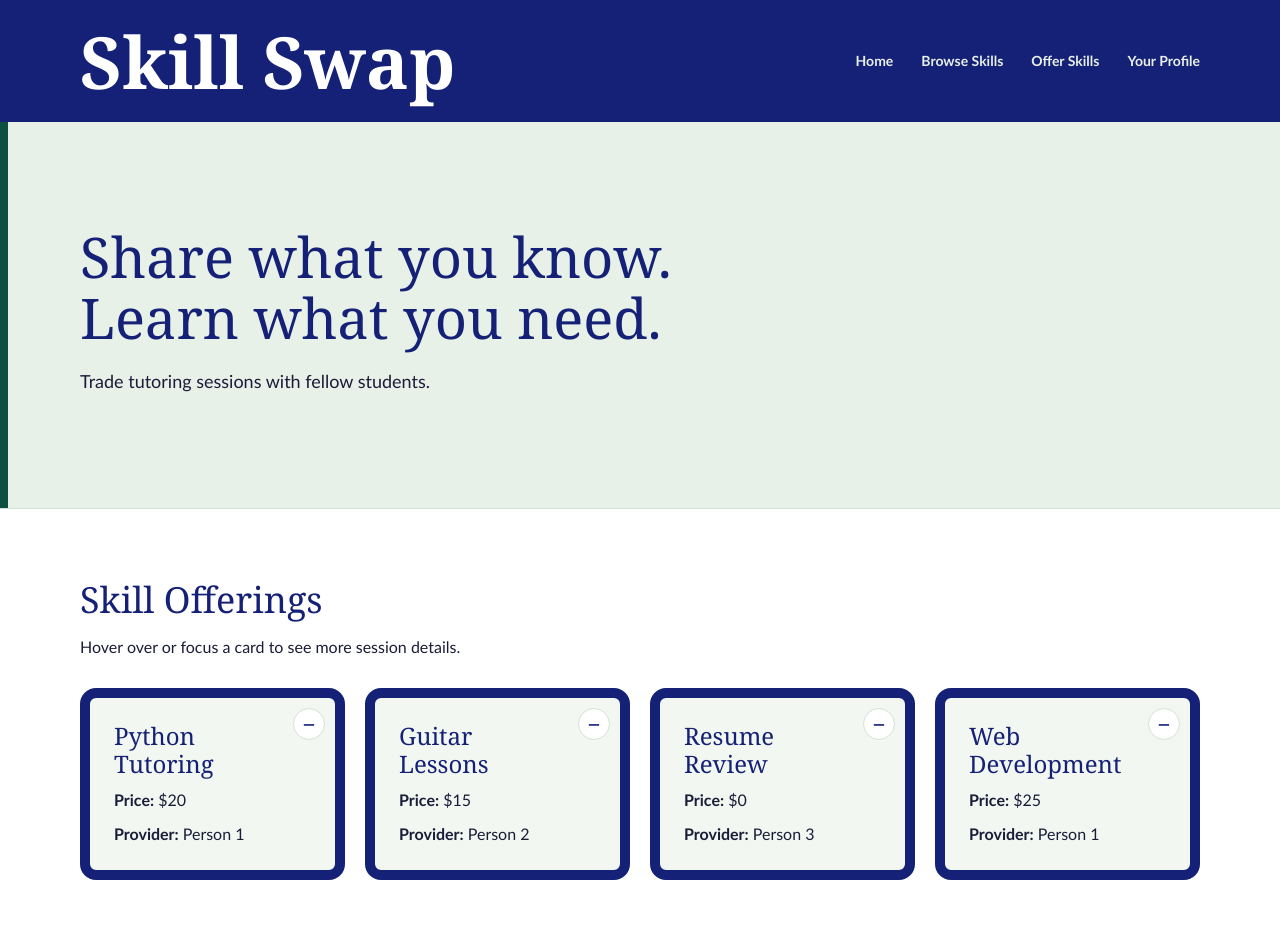
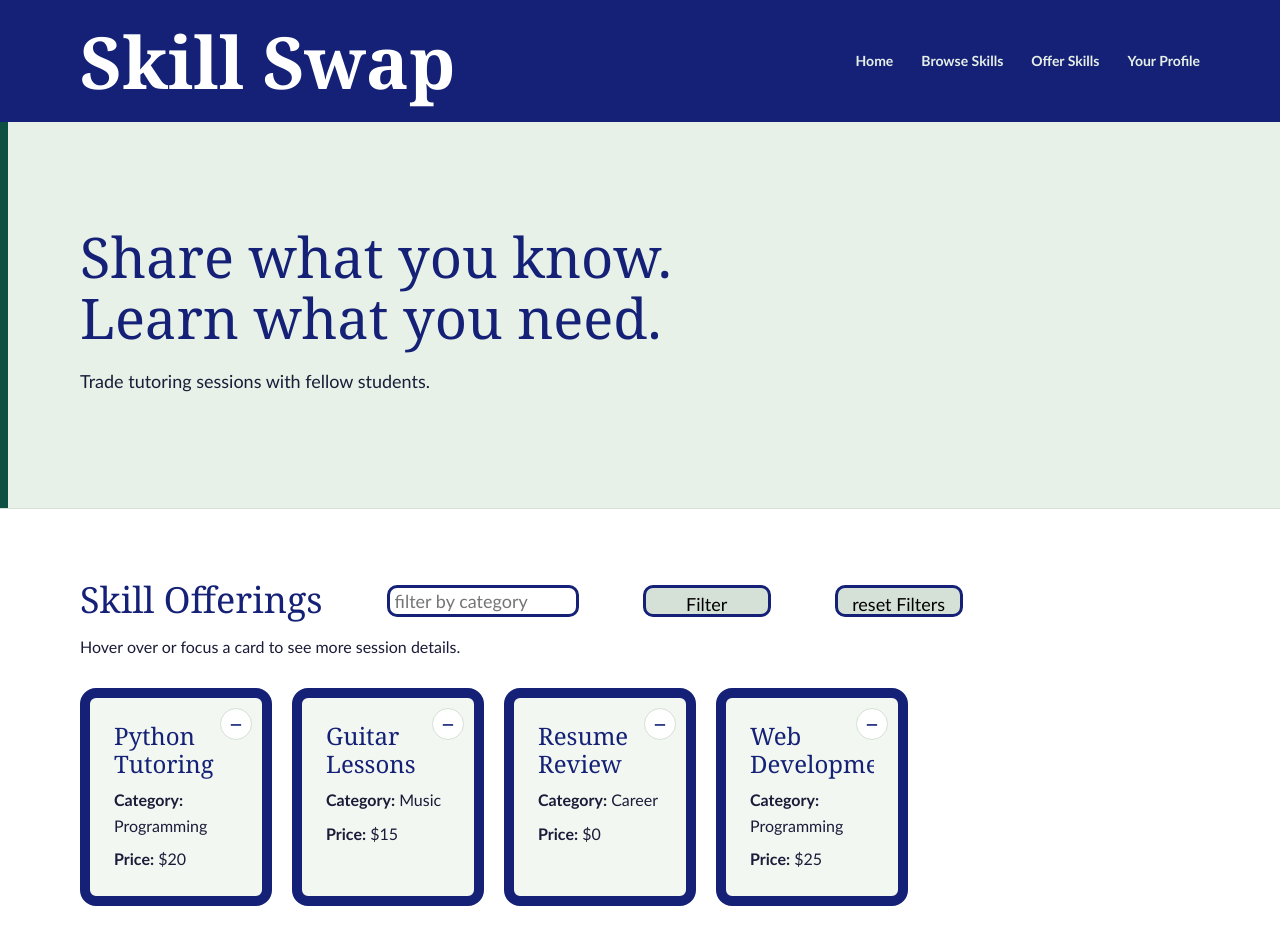
Before and after one commit to CJShannon0/skillswap-shannon-unit8, a website with bundled scripts: page index.html in a window 1280 px wide. Shown: the top 952 px of the page. Built offline with nearby package versions, Linux system fonts and the light colour scheme.

Commit message:
implemented filter functionality to website

```diff
--- a/css/style.css
+++ b/css/style.css
@@ -141,7 +141,7 @@ main {
 
 .offerings-grid {
 	display: grid;
-	grid-template-columns: repeat(auto-fit, minmax(min(100%, 240px), 1fr));
+	grid-template-columns: 15vw 15vw 15vw 15vw;
 	gap: 20px;
 	margin-top: 28px;
 }
@@ -280,6 +280,39 @@ a:focus-visible {
 	outline-offset: 4px;
 }
 
+.flex-box {
+	display:flex;
+	align-items: center;
+	gap: 5vw;
+}
+
+input[type="button"] {
+	height: 2rem;
+	width: 10vw;
+	border: solid 3px var(--ink);
+	border-radius: 10px;
+	padding: 5px;
+	background-color: var(--line);
+	font-size: 18px;
+	font-family: "Trebuchet MS", "Segoe UI", sans-serif;
+	transition: transform linear 0.01s;
+
+	&:hover {
+		background-color: lightskyblue;
+		transform: scale(1.2);
+	}
+}
+
+input[type="search"] {
+	height: 2rem;
+	width: 15vw;
+	border: solid 3px var(--ink);
+	border-radius: 10px;
+	padding: 5px;
+	font-size: 18px;
+	font-family: "Trebuchet MS", "Segoe UI", sans-serif;
+}
+
 @media (max-width: 680px) {
 	header {
 		align-items: flex-start;
--- a/index.html
+++ b/index.html
@@ -5,7 +5,7 @@
     <meta name="viewport" content="width=device-width, initial-scale=1.0">
     <title>Skill Swap</title>
     <link rel="stylesheet" href="./css/style.css">
-    <script src="script.js" defer></script>
+    <script type="module" src="script.js" defer></script>
 </head>
 <body>
     <header id="top-of-page">
@@ -28,7 +28,12 @@
         </section>
 
         <section class="content-section offerings" aria-labelledby="offerings-heading" id="browse-skills">
-            <h2 id="offerings-heading">Skill Offerings</h2>
+            <div class="flex-box">
+                <h2 id="offerings-heading">Skill Offerings</h2>
+                <input type="search" id="filter-search" placeholder="filter by category">
+                <input type="button" id="filter-button" value="Filter">
+                <input type="button" id="reset-filter-button" value="reset Filters">
+            </div>
             <p>Hover over or focus a card to see more session details.</p>
             <div class="offerings-grid" id="offerings-grid">
                 <!-- Skill Cards Go Here -->
--- a/script.js
+++ b/script.js
@@ -1,3 +1,6 @@
+import { filterSkillsByCategory } from "./skillswap-functions.js";
+
+//#region Filter Skills Code
 class Skill {
     constructor(title, category, tutor, price) {
         this.title = title;
@@ -11,9 +14,9 @@ class Skill {
                     <button class="skill-card-collapse" type="button" aria-label="Hide offering">&minus;</button>
                     <div class="skill-card-content" id="${this.tutor}-${this.title}">
                         <h3>${this.title}</h3>
+                        <p class="skill-card-details"><strong>Category:</strong> ${this.category}</p>
                         <p class="skill-card-details"><strong>Price:</strong> $${this.price}</p>
-                        <p class="skill-card-details"><strong>Provider:</strong> ${this.tutor}</p>
-                        <p class="skill-card-extra"<strong>Session details:</strong>Detail Placeholder</p>
+                        <p class="skill-card-extra"><strong>Provider:</strong> ${this.tutor}</p>
                     </div>
                 </article>`;
     }
@@ -27,10 +30,32 @@ const skills = [
 ];
 
 let skillCardContainer = document.getElementById("offerings-grid");
-skills.forEach((skill) => {
-    skillCardContainer.insertAdjacentHTML("beforeend",skill.getHTML());
+printSkillCards(skills);
+
+let filterSearch = document.getElementById("filter-search");
+document.getElementById("filter-button").addEventListener("click", () => {
+    clearSkillCards();
+    let filteredList = filterSkillsByCategory(skills,filterSearch.value);
+    printSkillCards(filteredList);
+});
+document.getElementById("reset-filter-button").addEventListener("click", () => {
+    clearSkillCards();
+    filterSearch.value = "";
+    let unfilteredList = filterSkillsByCategory(skills,'all');
+    printSkillCards(unfilteredList);
 });
 
+function printSkillCards(skillArray) {
+    skillArray.forEach((skill) => {
+        skillCardContainer.insertAdjacentHTML("beforeend",skill.getHTML());
+    });
+}
+function clearSkillCards() {
+    skillCardContainer.innerHTML = "";
+}
+//#endregion
+
+//#region Highlight on hover code
 document.querySelectorAll(".skill-card").forEach((card) => {
     const content = card.querySelector(".skill-card-content");
     const collapseButton = card.querySelector(".skill-card-collapse");
@@ -69,3 +94,4 @@ const setCardExpanded = (card, expanded) => {
 const toggleCardCollapsed = (card) => {
     card.classList.toggle("is-collapsed");
 };
+//#endregion
--- a/skillswap-functions.js
+++ b/skillswap-functions.js
@@ -21,4 +21,5 @@ function filterSkillsByCategory(skills, category) {
     return filteredSkills;
 }
 
-module.exports = {filterSkillsByCategory};
+//module.exports = {filterSkillsByCategory};
+export {filterSkillsByCategory};
```
